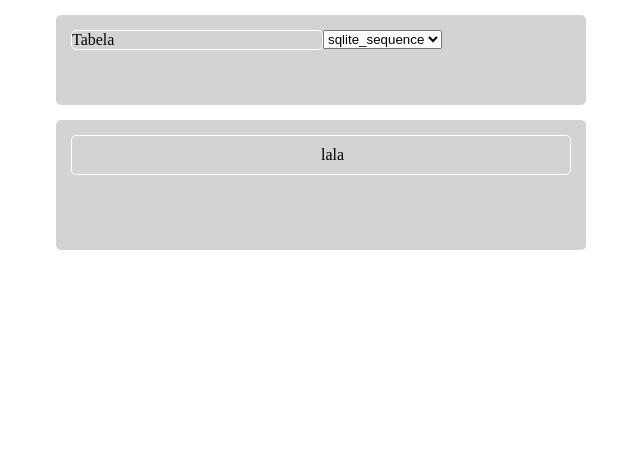
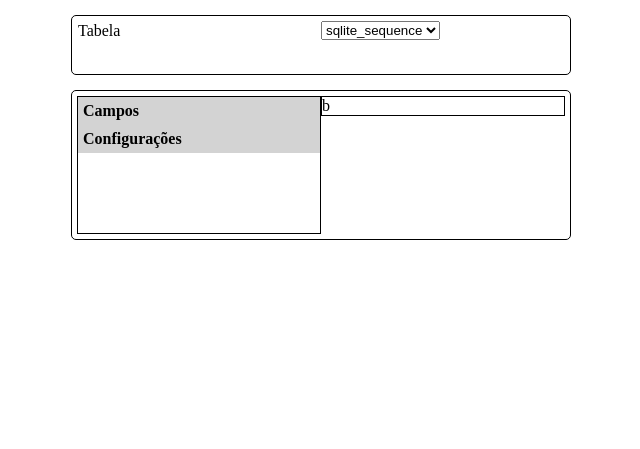
Before and after one commit to Leozinho0/form_generator, a PHP site: page /gerador.php in a window 1280 px wide. Shown: the top 449 px of the page, without its empty margins (319-959 px from the left). Run offline with PHP 8.4, Linux system fonts and the light colour scheme; data comes from the database, SQL or seed files in the repository; some libraries are stand-ins or nearby versions.

Commit message:
Alterações no layout do gerador 2

```diff
--- a/gerador.php
+++ b/gerador.php
@@ -16,25 +16,36 @@ $result = $conn->query_select("SELECT name FROM sqlite_master WHERE type = 'tabl
     <meta charset="UTF-8">
     <title>Generator</title>
     <style>
+        div{
+            box-sizing: border-box;
+        }
         body, html{
             height: 100%;
         }
         .default_container{
             margin: 0 auto;
-            background-color: lightgray;
             width: 500px;
             margin-top: 200px;
-            padding: 15px;
+            padding: 5px;
             border-radius: 5px;
             margin-top: 15px;
+            border: 1px solid black;
         }
         .table_container{
             height: 60px;
             overflow: auto;
         }
         .field_container{
-            height: 100px;
+            height: 150px;
             overflow: auto;
+        }
+        .div_menu_tabs{
+            background-color: lightgrey;
+            padding: 5px;
+            font-weight: bolder;
+        }
+        .fconfig_tree{
+            background-color: white;
         }
         .div_tabela{
             float: left;
@@ -50,11 +61,12 @@ $result = $conn->query_select("SELECT name FROM sqlite_master WHERE type = 'tabl
             width: 50%;
             height: 100%;
             overflow: auto;
+            border: 1px solid black;
         }
         .fconfig_right_container{
-            padding: 10px;
-            border: 1px solid white;
-            border-radius: 5px;
+            border: 1px solid black;
+            float: left;
+            width: 50%;
         }
         .clearboth{
             clear: both;
@@ -84,12 +96,19 @@ $result = $conn->query_select("SELECT name FROM sqlite_master WHERE type = 'tabl
         </div>
         </div>
         <div id="div_fields_config" class="default_container field_container">
+
             <div id="fconfig_left_container" class="fconfig_left_container">
-                <div id="fconfig_tree">
+                <div id="div_menu_fields" class="div_menu_tabs" onclick="menu_toggle(this);">
+                    <span>Campos</span>
+                    <div id="fconfig_tree" class="fconfig_tree">
+                    </div>
+                </div>
+                <div id="div_menu_config" class="div_menu_tabs" onclick="menu_toggle(this);">
+                    <span>Configurações</span>
                 </div>
             </div>
             <div id="fconfig_right_container" class="fconfig_right_container">
-                lala
+                b
             </div>
         </div>
 
--- a/js/scripts2.js
+++ b/js/scripts2.js
@@ -22,3 +22,7 @@ function load_menu(key, table){
 		}
 	}
 }
+
+function menu_toggle(obj){
+	console.log(obj);
+}
```
